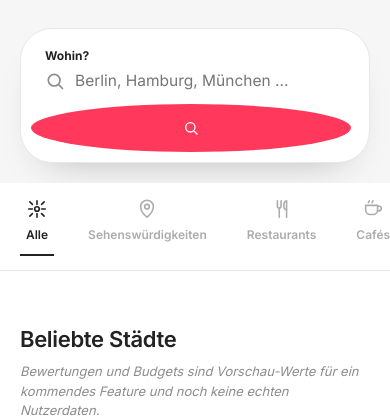
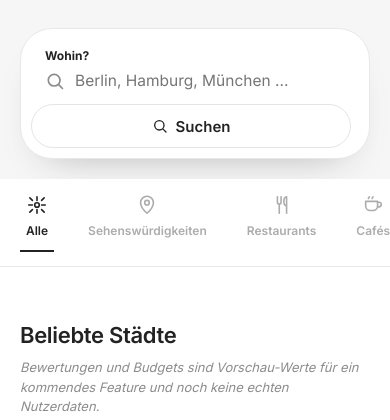
Before and after one commit to ChakirMustafa/tripora, a Symfony app: template templates/home/index.html.twig in a window 390 px wide. Shown: the part 77-497 px from the top of the page. Run offline with Twig, Linux system fonts and the light colour scheme; the template is opened without the code that fills it, so the values that code supplies are empty; style sheets or scripts are compiled from the project's sources; some libraries are stand-ins or nearby versions.

Commit message:
Update app.css

```diff
--- a/assets/styles/app.css
+++ b/assets/styles/app.css
@@ -1219,13 +1219,14 @@ h1, h2, h3 { font-family: var(--font-display); font-weight: 600; letter-spacing:
     height: 48px;
     padding: 0;
     border-radius: 50%;
-    background: var(--color-primary);
-    color: #fff;
+    background: #fff;
+    border: 1.5px solid #E3E5E8;
+    color: var(--color-text);
     box-shadow: none;
 }
-.explore-searchbar__submit:hover { background: var(--color-primary-dark); }
+.explore-searchbar__submit:hover { background: var(--color-surface-muted); }
 .explore-searchbar__submit svg { width: 16px; height: 16px; }
-.explore-searchbar__submit-label { display: none; }
+.explore-searchbar__submit-label { display: none; font-weight: 600; }
 
 @media (min-width: 700px) {
     .explore-searchbar__pill .search-bar__slot--meta { display: flex; }
@@ -1250,13 +1251,18 @@ h1, h2, h3 { font-family: var(--font-display); font-weight: 600; letter-spacing:
     }
     .explore-searchbar__submit {
         width: calc(100% - 8px);
+        height: 44px;
+        border-radius: 999px;
         margin-top: 4px;
+        gap: 8px;
     }
+    .explore-searchbar__submit-label { display: inline; }
 }
 
 .page-home .city-search__panel {
     top: calc(100% + 14px);
     border-radius: 24px;
+    z-index: 60;
 }
 
 /* ---------- Explore homepage: category bar ---------- */
```
